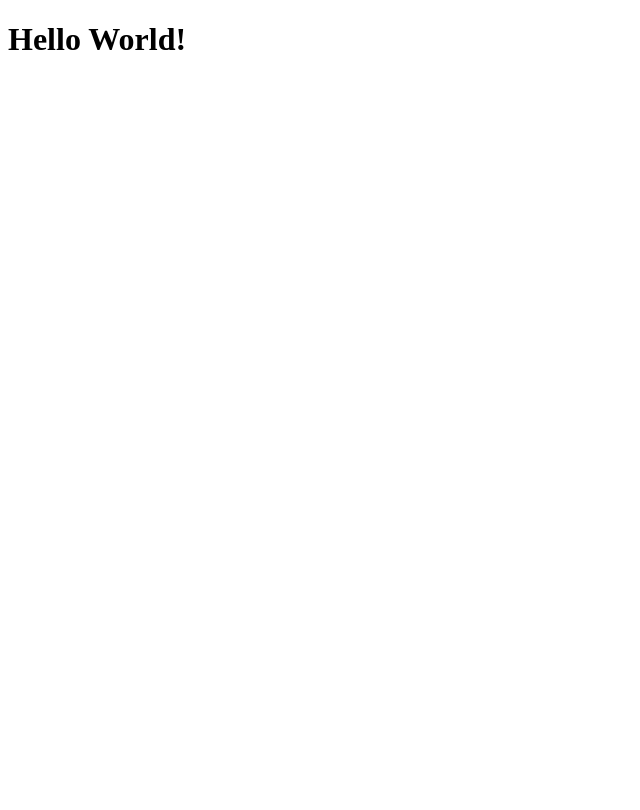
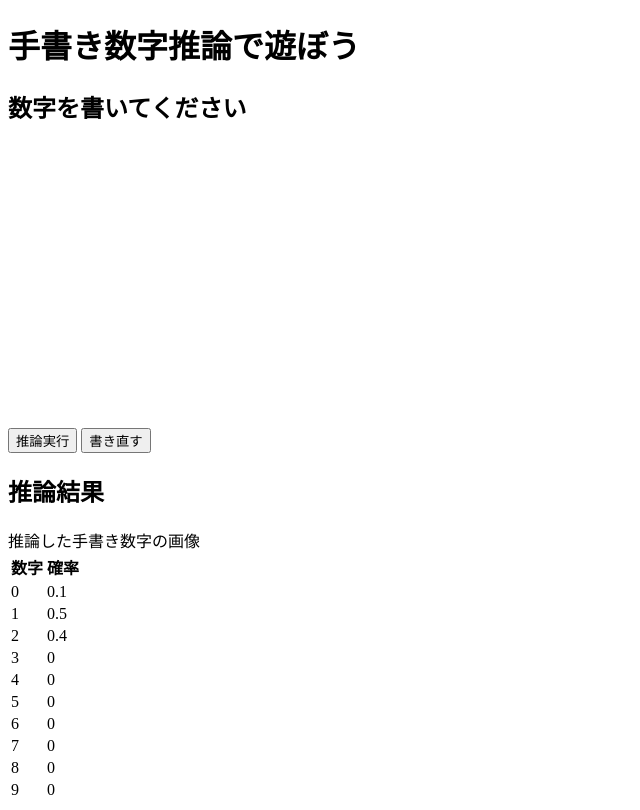
Before and after one commit to 121786addzczd/mnist-app, a plain HTML site: page python-web-app/index.html in a window 1280 px wide. Shown: the whole page, without its empty margins (0-640 px from the left). Drawn offline with Linux system fonts and the light colour scheme.

Commit message:
手書き数字推論アプリのHTML実装

```diff
--- a/python-web-app/index.html
+++ b/python-web-app/index.html
@@ -1,4 +1,76 @@
 <!DOCTYPE html>
-<body>
-  <h1>Hello World!</h1>
-</body>
+<html>
+  <head>
+    <meta charset="utf-8">
+    <title>mnist-app</title>
+  </head>
+  <body>
+    <header>
+      <h1>手書き数字推論で遊ぼう</h1>
+    </header>
+    <main>
+      <section>
+        <h2>数字を書いてください</h2>
+        <canvas width="280px" height="280px"></canvas>
+        <div>
+          <button>推論実行</button>
+          <button>書き直す</button>
+        </div>
+      </section>
+      <section>
+        <h2>推論結果</h2>
+        <div>推論した手書き数字の画像</div>
+        <table>
+          <thead>
+            <tr>
+              <th>数字</th>
+              <th>確率</th>
+            </tr>
+          </thead>
+          <tbody>
+            <tr>
+              <td>0</td>
+              <td>0.1</td>
+            </tr>
+            <tr>
+              <td>1</td>
+              <td>0.5</td>
+            </tr>
+            <tr>
+              <td>2</td>
+              <td>0.4</td>
+            </tr>
+            <tr>
+              <td>3</td>
+              <td>0</td>
+            </tr>
+            <tr>
+              <td>4</td>
+              <td>0</td>
+            </tr>
+            <tr>
+              <td>5</td>
+              <td>0</td>
+            </tr>
+            <tr>
+              <td>6</td>
+              <td>0</td>
+            </tr>
+            <tr>
+              <td>7</td>
+              <td>0</td>
+            </tr>
+            <tr>
+              <td>8</td>
+              <td>0</td>
+            </tr>
+            <tr>
+              <td>9</td>
+              <td>0</td>
+            </tr>
+          </tbody>
+        </table>
+      </section>
+    </main>
+  </body>
+</html>
```
